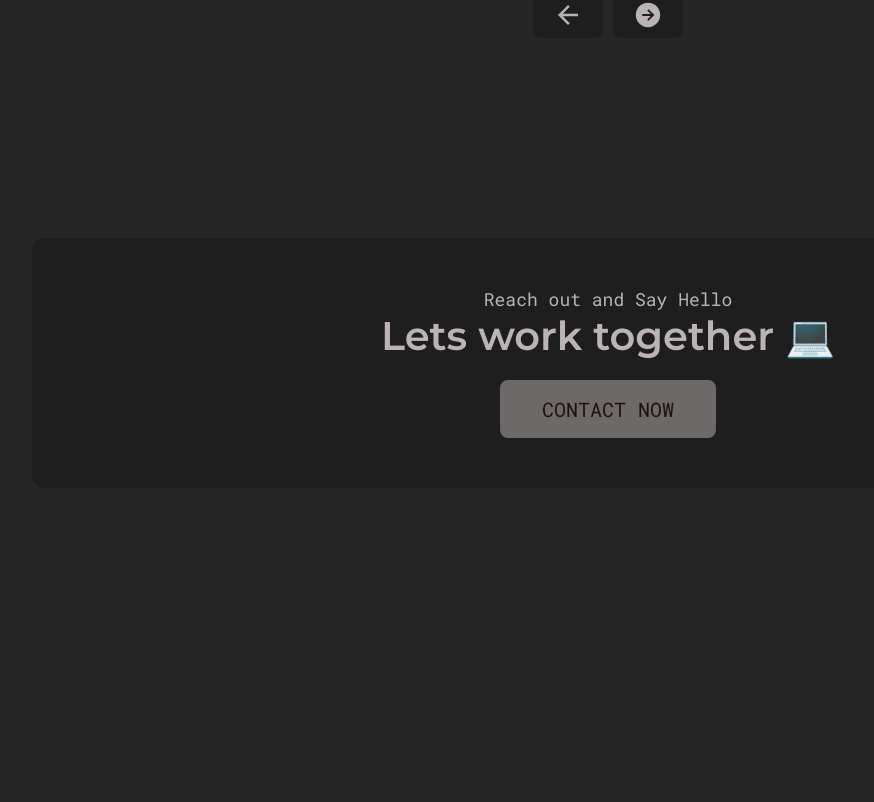
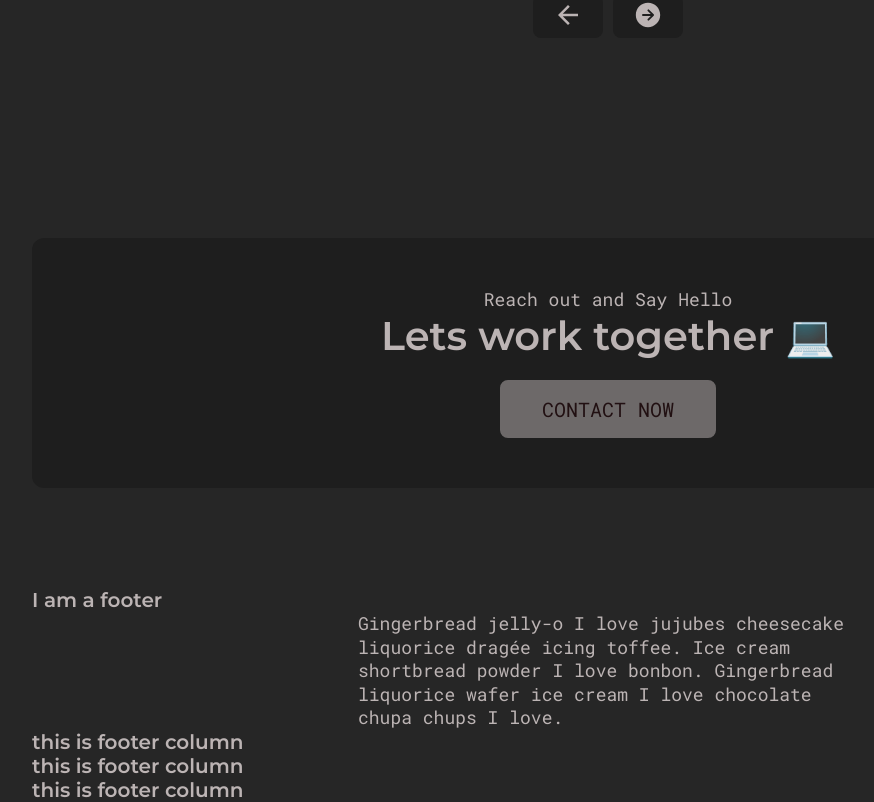
Before and after one commit to kyvycodes/k-react-portfolio, a React (Create React App) app: page / in a window 1280 px wide. Shown: the part 2813-3615 px from the top of the page, without its empty margins (32-906 px from the left). Before the commit the page ends 3401 px from the top, so only its background shows below. Built offline with nearby package versions, Linux system fonts and the light colour scheme; the HTML template or start-up script is replaced by a standard one; a web font is replaced by a local one.

Commit message:
create: footer

```diff
--- /dev/null
+++ b/src/components/Footer.js
@@ -0,0 +1,29 @@
+import React from 'react'
+import FooterColumns from './FooterColumns'
+import ParagraphText from './ParagraphText'
+
+export default function Footer() {
+  return (
+    <div>
+      <div className='container'>
+        <div className='footer_col1'>
+          <h1 className="footer_col1_title">
+              I am a footer
+          </h1>
+          <ParagraphText>
+          Gingerbread jelly-o I love jujubes cheesecake liquorice dragée icing toffee. Ice cream shortbread powder I love bonbon. Gingerbread liquorice wafer ice cream I love chocolate chupa chups I love.
+          </ParagraphText>
+        </div>
+        <div className='footer_col2'>
+          <FooterColumns/>
+        </div>
+        <div className='footer_col3'>
+        <FooterColumns/>
+        </div>
+        <div className='footer_col4'>
+        <FooterColumns/>
+        </div>
+      </div>
+    </div>
+  )
+}
--- /dev/null
+++ b/src/components/FooterColumns.js
@@ -0,0 +1,9 @@
+import React from 'react'
+
+export default function FooterColumns() {
+  return (
+    <div>
+      <h1>this is footer column</h1>
+    </div>
+  )
+}
--- a/src/pages/Home.js
+++ b/src/pages/Home.js
@@ -4,6 +4,7 @@ import AboutSection from '../components/AboutSection';
 import ProjectSection from '../components/ProjectSection';
 import TestimonialsSection from '../components/TestimonialsSection';
 import ContactBanner from '../components/ContactBanner';
+import Footer from '../components/Footer';
 
 //functional component
 export default function Home() {
@@ -14,6 +15,7 @@ export default function Home() {
       <ProjectSection />
       <TestimonialsSection />
       <ContactBanner/>
+      <Footer />
     </div>
   )
 }
```
